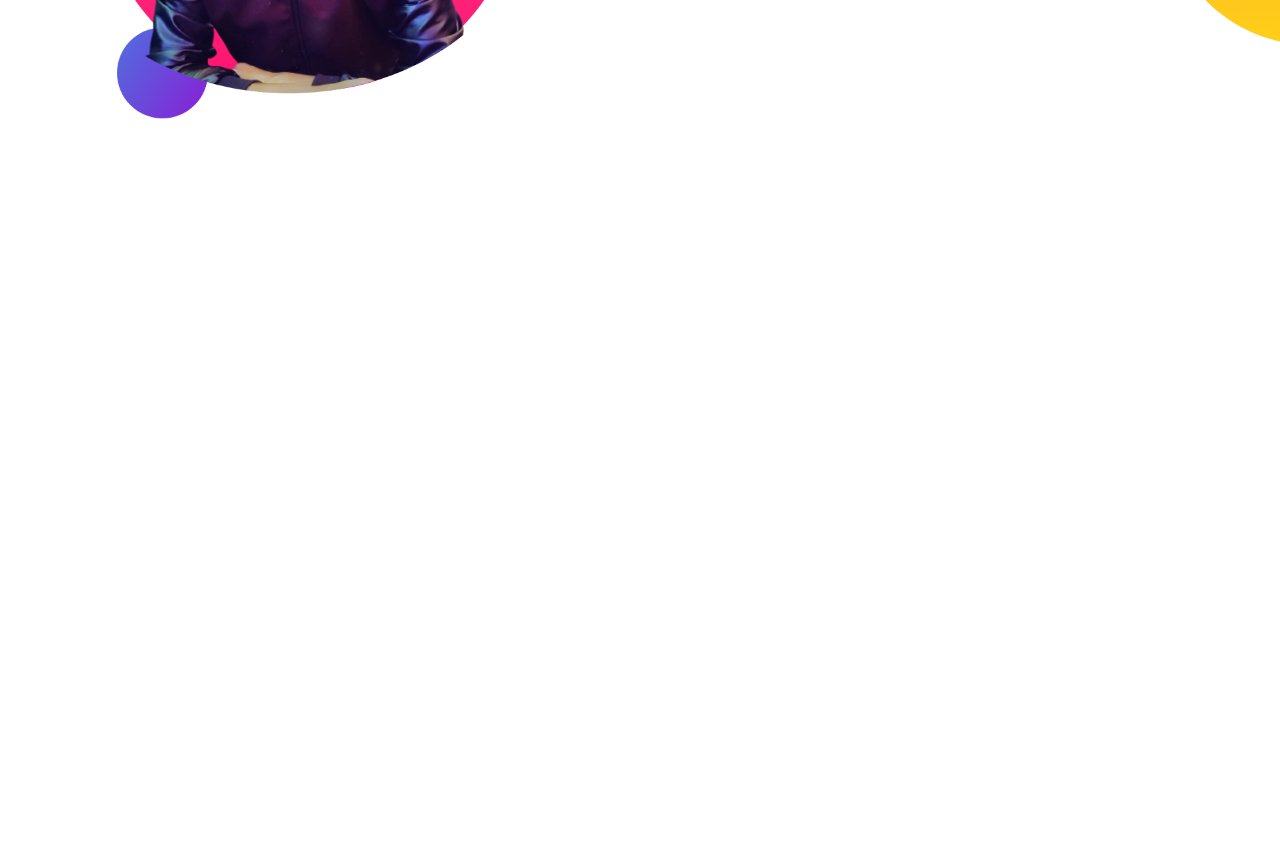
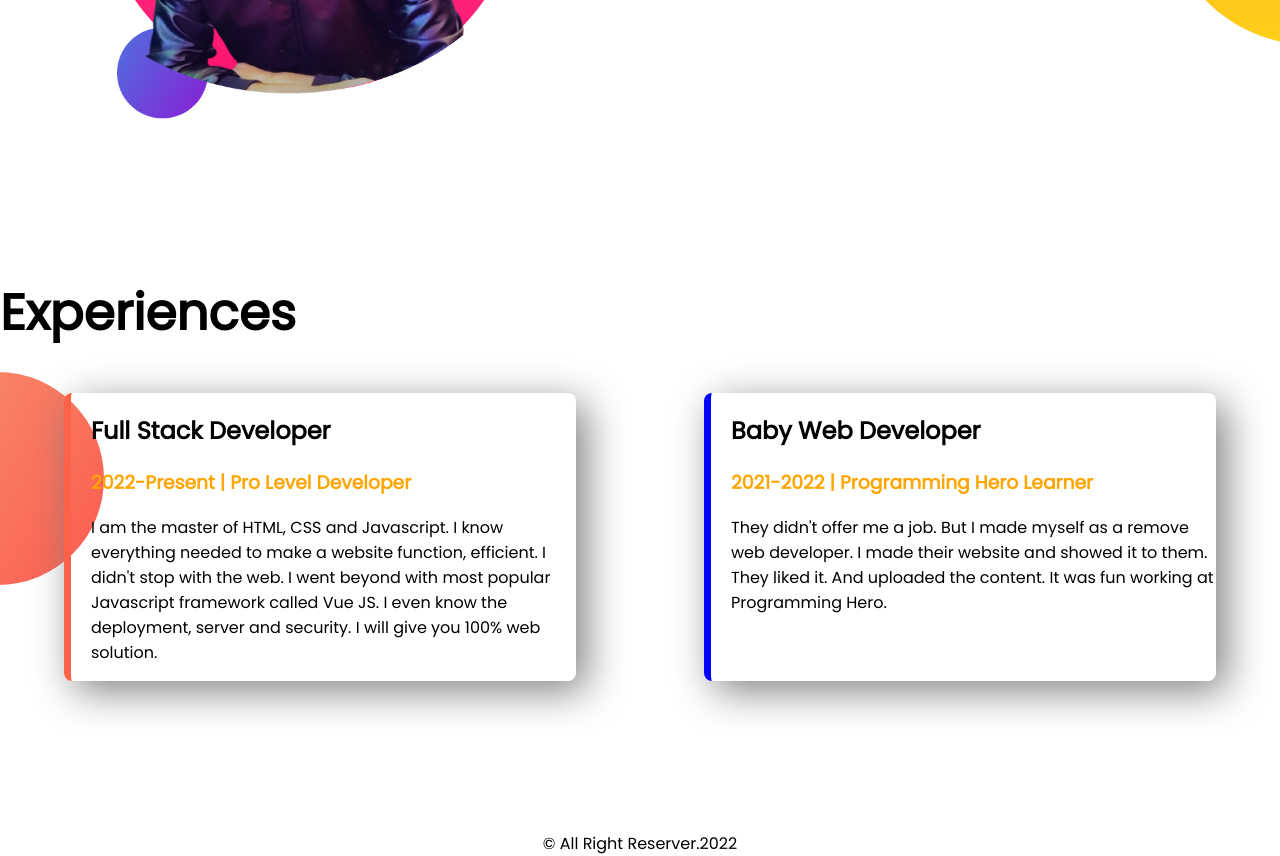
Before and after one commit to atiq100/developer-portfolio, a plain HTML site: page index.html in a window 1280 px wide. Shown: the part 958-1814 px from the top of the page. Before the commit the page ends 1234 px from the top, so only its background shows below. Drawn offline with Linux system fonts and the light colour scheme.

Commit message:
3rd section

```diff
--- a/index.html
+++ b/index.html
@@ -11,7 +11,7 @@
     <link rel="stylesheet" href="style.css">
 </head>
 <body>
-   <section class="top-banner">
+   <section class="top-banner flexible-container">
     <div class="half-width">
         <h1>Welcome To</h1>
         <h1><span class="name">Atiqur Rahman</span> World!</h1>
@@ -23,7 +23,7 @@
             <img src="images/atiq.png" alt="">
         </div>
    </section>
-   <section class="dream-big">
+   <section class="dream-big flexible-container">
     <div class="half-width">
         <img src="images/atiq2.png" alt="">
     </div>
@@ -34,7 +34,26 @@
         <a target="_blank" class="link-button" href="">Download Resume</a>
 
     </div>
+   </section>
+
+   <section class="experience-area">
+    <h1>Experiences</h1>
+   <div class="flexible-container">
+    <div id="full-stack" class="experience-item">
+        <h2>Full Stack Developer</h2>
+        <h3 class="name">2022-Present | Pro Level Developer</h3>
+        <p>I am the master of HTML, CSS and Javascript. I know everything needed to make a website function, efficient. I didn't stop with the web. I went beyond with most popular Javascript framework called Vue JS. I even know the deployment, server and security. I will give you 100% web solution.</p>
+
+    </div>
+    <div id="baby-developer" class="experience-item">
+        <h2>Baby Web Developer</h2>
+        <h3 class="name">2021-2022 | Programming Hero Learner</h3>
+        <p>They didn't offer me a job. But I made myself as a remove web developer. I made their website and showed it to them. They liked it. And uploaded the content. It was fun working at Programming Hero.</p>
+
+    </div>
+   </div>
 
    </section>
 </body>
+<footer>© All Right Reserver.2022 </footer>
 </html>
--- a/style.css
+++ b/style.css
@@ -8,7 +8,7 @@ h1{
 .name{
     color: orange;
 }
-section{
+.flexible-container{
     display: flex;
     margin-bottom: 150px;
 
@@ -39,3 +39,27 @@ section{
     background-position: right;
 
 }
+.experience-item{
+    width: 40%;
+    margin-left: 5%;
+    margin-right: 5%;
+    padding-left: 20px;
+    border-radius: 8px;
+    box-shadow: 10px 10px 40px gray;
+
+}
+.experience-area{
+    background-image: url(images/exp-bg.png);
+    background-repeat: no-repeat;
+    background-position: left;
+
+}
+#baby-developer{
+    border-left: 7px solid blue;
+}
+#full-stack{
+    border-left: 7px solid tomato;
+}
+footer{
+    text-align: center;
+}
```
